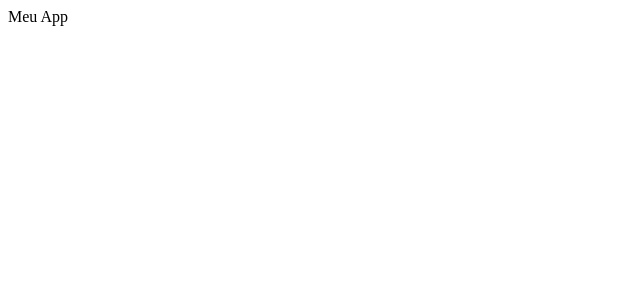
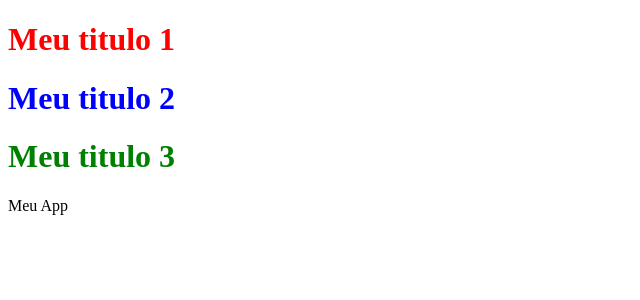
Before and after one commit to Davijluna/exercicios_de_revisao, a React (Create React App) app in the folder exerciciosdiarios/: page / in a window 1280 px wide. Shown: the top 300 px of the page, without its empty margins (0-640 px from the left). Built offline with nearby package versions, Linux system fonts and the light colour scheme.

Commit message:
feat: usando as propriedades props para mudar estilos das fontes

```diff
--- a/exerciciosdiarios/src/App.js
+++ b/exerciciosdiarios/src/App.js
@@ -1,9 +1,15 @@
 import React from "react";
 
+const Titulo = (props) => {
+  return <h1 style={{color: props.cor}}>{props.texto}</h1>
+}
 
 const App = () => {
   return (
     <div>
+      <Titulo cor="red" texto="Meu titulo 1" />
+      <Titulo cor="blue" texto="Meu titulo 2" />
+      <Titulo cor="green" texto="Meu titulo 3" />
       Meu App
     </div>
   );
```
